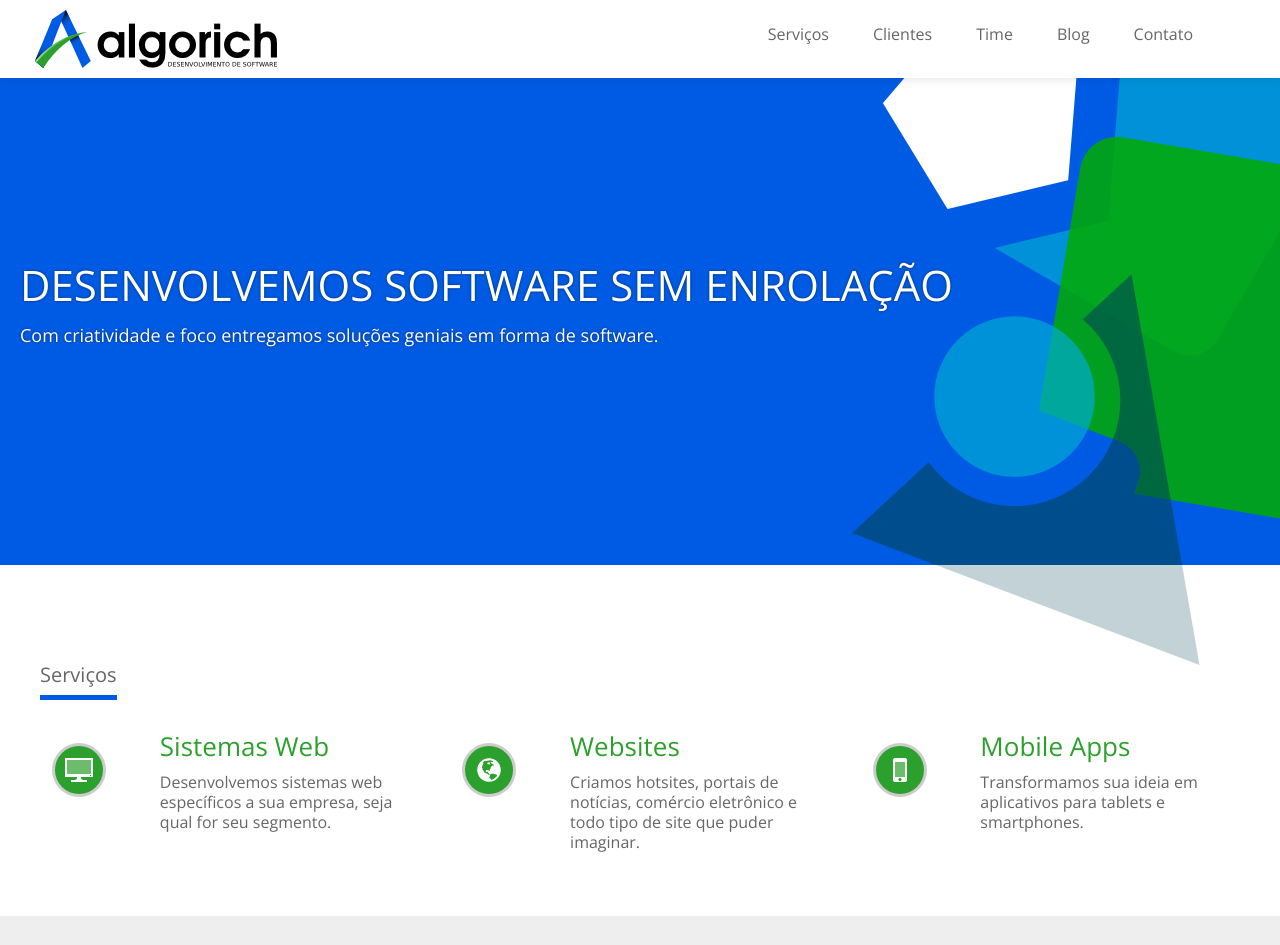
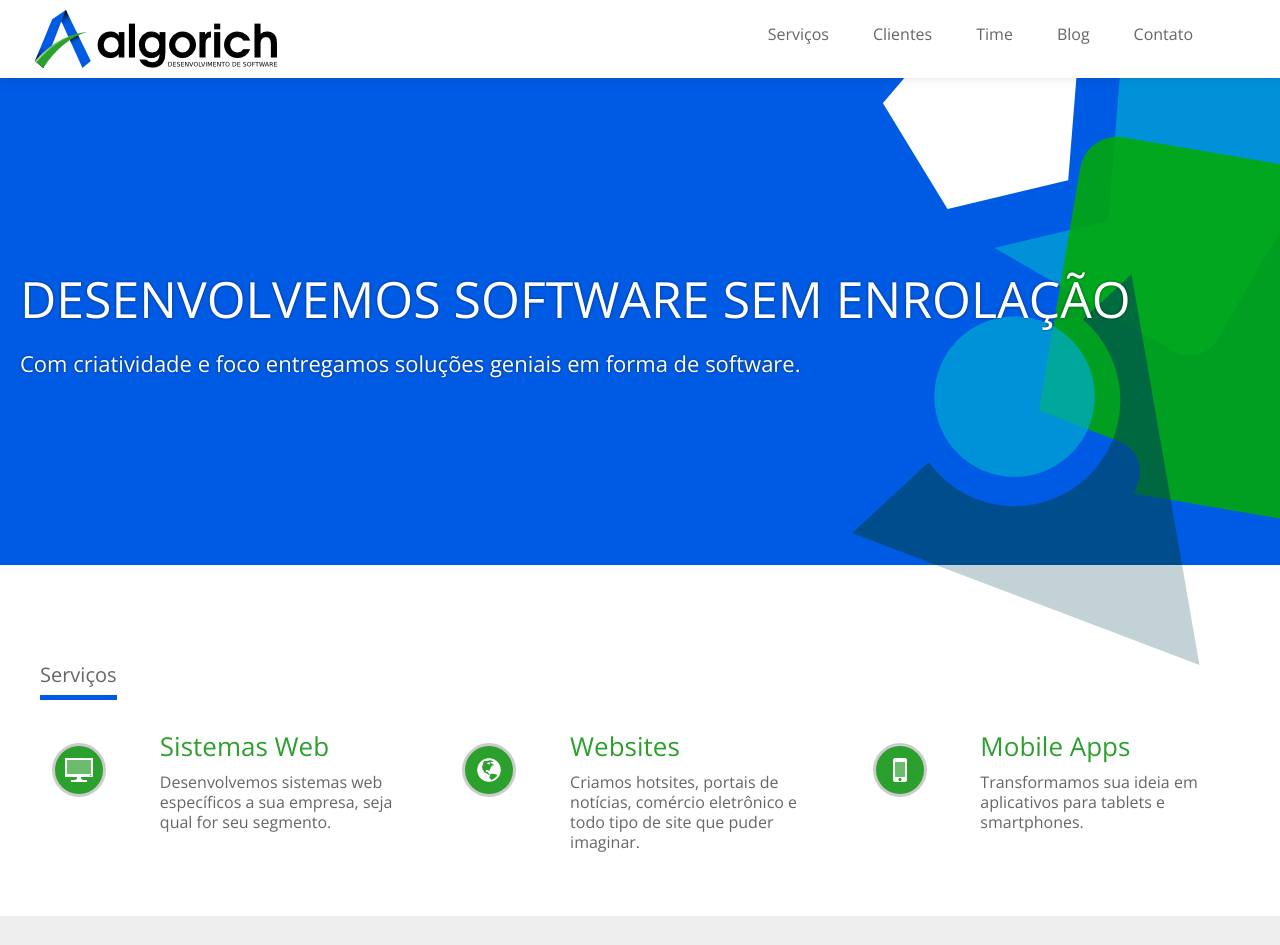
Before and after one commit to algorich/site2.0, a Jekyll site: the page built from index.html, in a window 1280 px wide and 1400 px high. Shown: the top 945 px of the window. Built offline with Jekyll 4.4.1, drawn with Linux system fonts in a browser that asks for light colours; some web fonts are replaced.

Commit message:
Pequenas correções.

```diff
--- a/css/home.css
+++ b/css/home.css
@@ -25,6 +25,10 @@
 
 #app-clients {
   background: #eee;
+}
+
+#app-clients .title {
+  padding-top: 20px;
 }
 
 p.app-highlight {
--- a/css/overwrite.css
+++ b/css/overwrite.css
@@ -131,15 +131,16 @@ ul, ol { margin: 15px; }
 
 #home-page .app-moto h1 {
   padding-top: 200px;
+  line-height: normal;
 
-  font-size: 42px;
+  font-size: 50px;
   text-transform: uppercase;
 }
 
 #home-page .app-moto h2 {
   margin-top: 10px;
 
-  font-size: 18px;
+  font-size: 22px;
 }
 
 .social-bookmarks li a {
```
